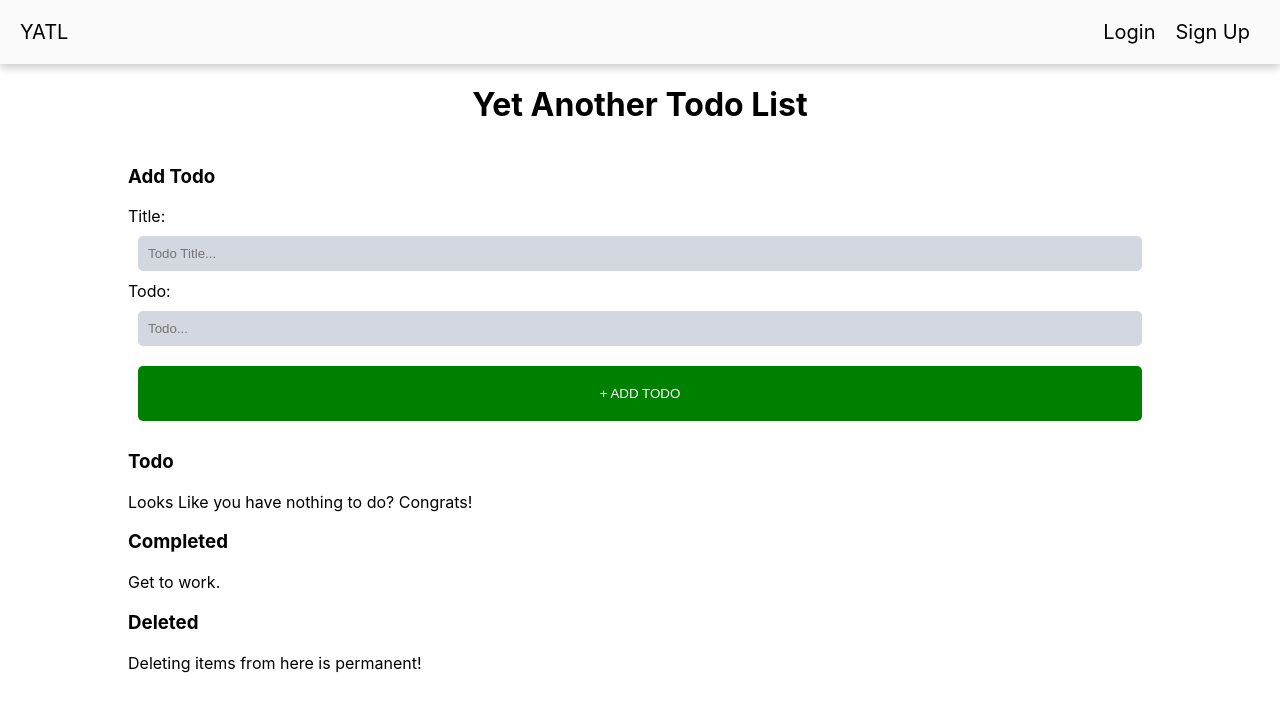
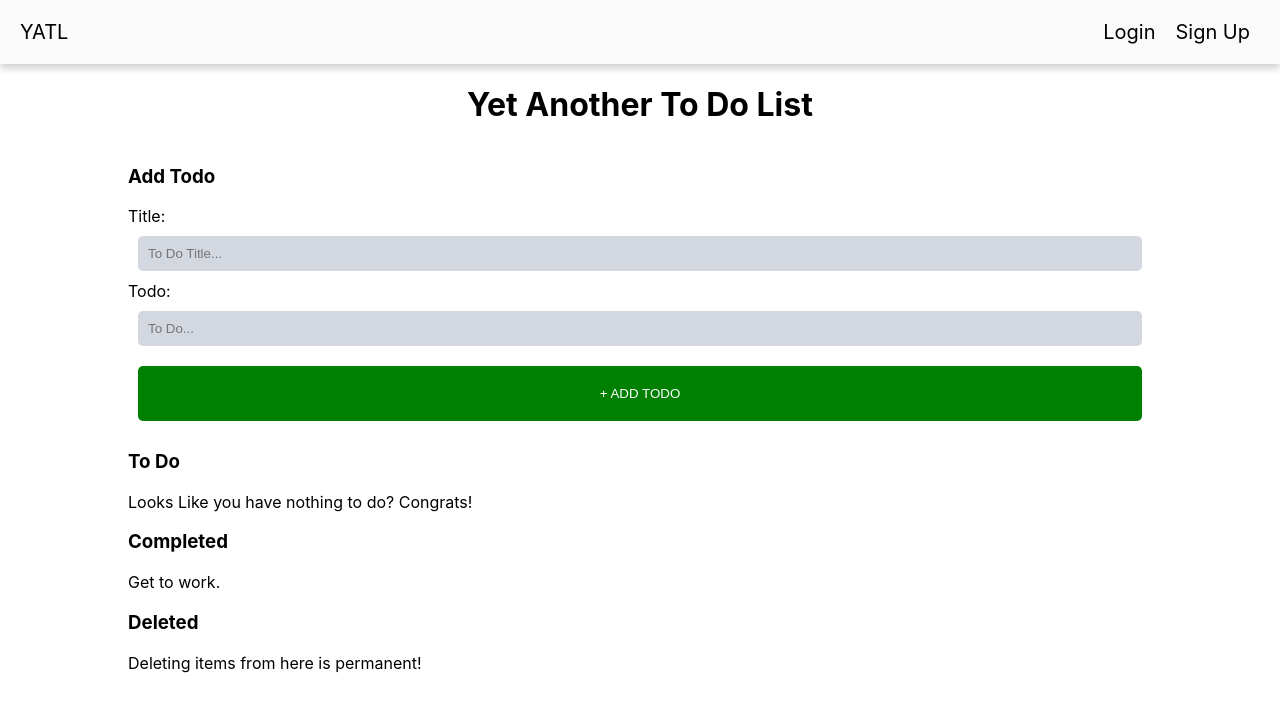
Before and after one commit to boostedd2/yatl_react, a React (Create React App) app: page / in a window 1280 px wide. Shown: the top 712 px of the page. Built offline with nearby package versions, Linux system fonts and the light colour scheme.

Commit message:
added date to new to do

```diff
--- a/src/components/todolist/index.js
+++ b/src/components/todolist/index.js
@@ -9,71 +9,7 @@ const dummy = [
       date: '1/1/1970',
       completed: false,
       expired: false
-  },
-  {
-      id: 2,
-      title: 'Learn state management',
-      body: 'making changes',
-      date: '1/1/1970',
-      completed: false,
-      expired: false
-  },
-  {
-      id: 3,
-      title: 'Learn React',
-      body: 'React workflow is fun',
-      date: '1/1/1970',
-      completed: false,
-      expired: false
-  },
-  {
-      id: 4,
-      title: 'These ones are done',
-      body: 'add some more to the list',
-      date: '1/1/1970',
-      completed: true,
-      expired: false
-  },
-  {
-      id: 5,
-      title: 'Some more completed',
-      body: 'content management works',
-      date: '1/1/1970',
-      completed: true,
-      expired: false
-  },
-  {
-      id: 6,
-      title: 'Give this a try',
-      body: 'try to undo me',
-      date: '1/1/1970',
-      completed: true,
-      expired: false
-  },
-  {
-      id: 7,
-      title: 'Deleted content',
-      body: 'these items have been deleted',
-      date: '1/1/1970',
-      completed: false,
-      expired: true
-  },
-  {
-      id: 8,
-      title: 'removed',
-      body: 'maybe you can undo this?',
-      date: '1/1/1970',
-      completed: false,
-      expired: true
-  },
-  {
-      id: 9,
-      title: 'old stuff',
-      body: 'safe to delete',
-      date: '1/1/1970',
-      completed: false,
-      expired: true
-  }*/
+  },*/
 ]
 
 var todoTitle = ''
@@ -101,6 +37,13 @@ class TodoList extends Component {
     var inTest = true
     var usedId = []
     var newID = ''
+    var today = new Date()
+    const months = {
+      1: 'Jan', 2: 'Feb', 3: 'Mar', 4: 'Apr',
+      5: 'May', 6: 'Jun', 7: 'Jul', 8: 'Aug',
+      9: 'Sep', 10: 'Oct', 11: 'Nov', 12: 'Dec'
+    }
+    var date = months[(today.getMonth()+1)]+'. '+today.getDate()+', '+today.getFullYear()
 
     for (var i = 0; i < updateList.length; i++) {
       usedId.push(updateList[i].id)
@@ -108,7 +51,7 @@ class TodoList extends Component {
 
     while (inTest) {
       newID = Math.floor((Math.random() * 100) + 1)
-      if (usedId.includes(newID) == false) {
+      if (usedId.includes(newID) === false) {
         inTest = false
       }
     }
@@ -117,7 +60,7 @@ class TodoList extends Component {
         id: newID,
         title: this.state.todoTitle,
         body: this.state.todoText,
-        date: '1/1/1970',
+        date: date,
         completed: false,
         expired: false
       }
@@ -178,9 +121,6 @@ class TodoList extends Component {
   }
 
   onDelete(id) {
-    const markDelete = this.state.dummy.filter(function(item) {
-      return item.id === id
-    })
 
     const updateList = this.state.dummy.filter(function(item) {
       return item.id !== id
@@ -219,7 +159,7 @@ class TodoList extends Component {
     return(
       <div className="todo-container">
         <div className="todos-list">
-          <h1 className="head-title">Yet Another Todo List</h1>
+          <h1 className="head-title">Yet Another To Do List</h1>
 
           <h3>Add Todo</h3>
           <form className="search-form">
@@ -228,7 +168,7 @@ class TodoList extends Component {
               id="add-todo-title"
               className="search-box"
               type="text"
-              placeholder="Todo Title..."
+              placeholder="To Do Title..."
               value={this.state.todoTitle}
               onChange={event => this.setState({ todoTitle: event.target.value})}
             />
@@ -237,14 +177,14 @@ class TodoList extends Component {
               id="add-todo-text"
               className="search-box"
               type="text"
-              placeholder="Todo..."
+              placeholder="To Do..."
               value={this.state.todoText}
               onChange={event => this.setState({ todoText: event.target.value})}
             />
           </form>
           <button className="addtodo-btn" onClick={() => this.onAddTodo()}>+ ADD TODO</button>
 
-          <h3>Todo</h3>
+          <h3>To Do</h3>
           {completedList.length ? completedList.map(item => (
           <div key={item.id} className="todo-item">
             <div className="todo-contents">
```
